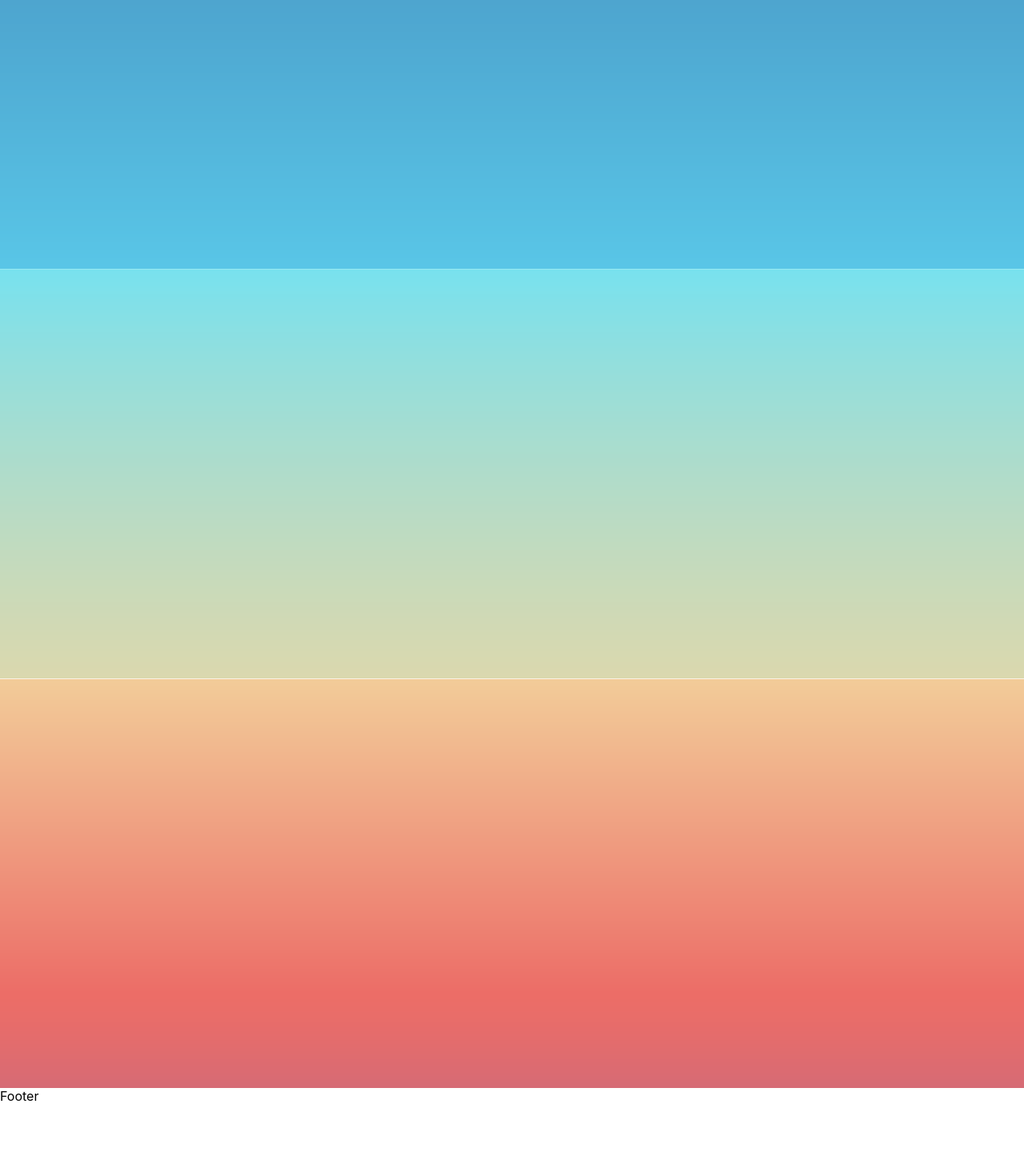
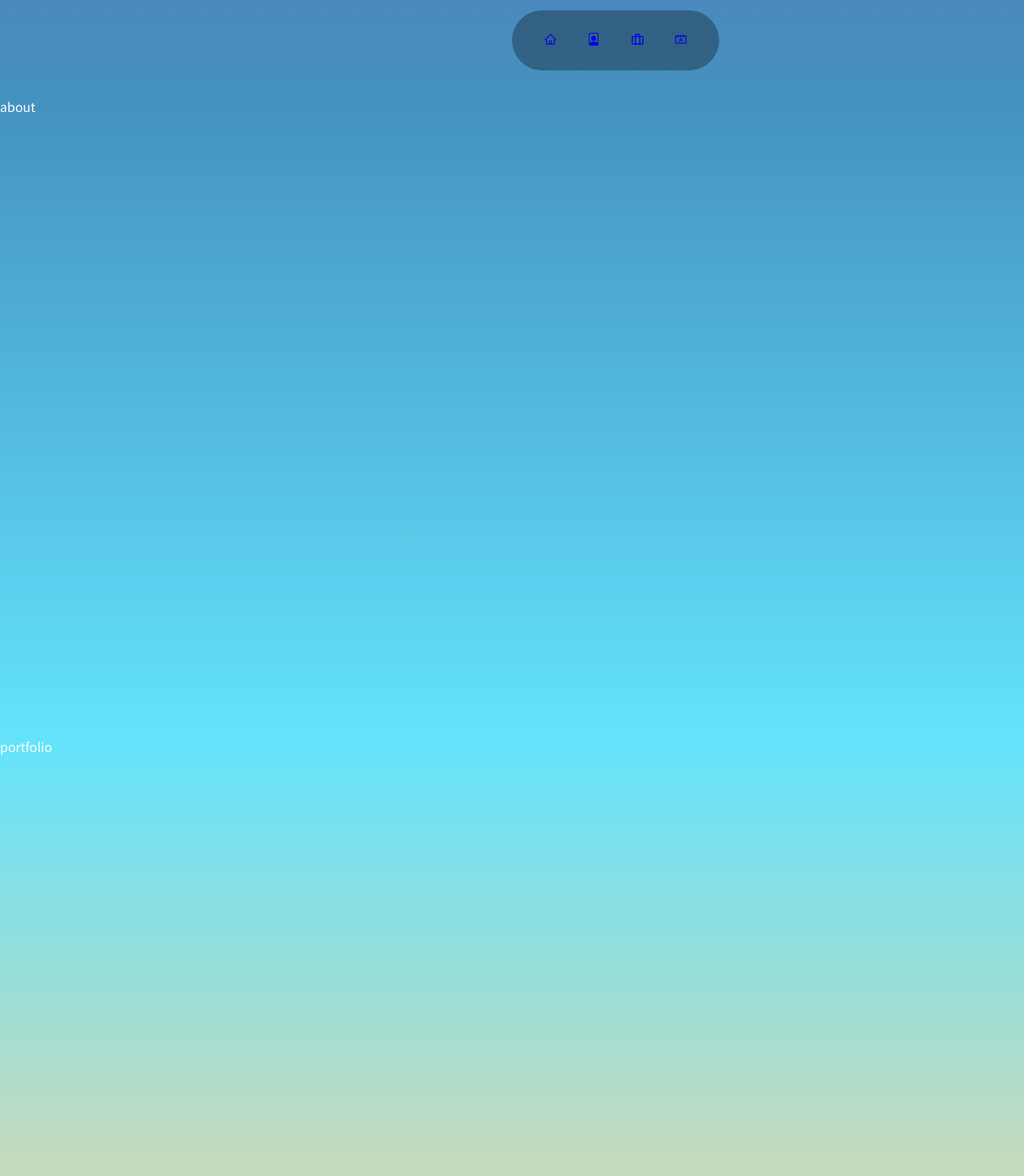
Before and after one commit to zxcwer/MyPortfolio, a React (Create React App) app: page / in a window 1280 px wide. Shown: the part 680-2150 px from the top of the page at 80% size. Before the commit the page ends 2060 px from the top, so only its background shows below. Built offline with nearby package versions, Linux system fonts and the light colour scheme.

Commit message:
✌️ update portfolio part 1

```diff
--- a/package.json
+++ b/package.json
@@ -8,6 +8,7 @@
     "@testing-library/user-event": "^13.5.0",
     "react": "^18.1.0",
     "react-dom": "^18.1.0",
+    "react-icons": "^4.4.0",
     "react-scripts": "5.0.1",
     "web-vitals": "^2.1.4"
   },
--- a/src/App.js
+++ b/src/App.js
@@ -4,7 +4,7 @@ import About from "./components/About/About";
 import Portfolio from "./components/Portfolio/Portfolio";
 import Contact from "./components/Contact/Contact";
 import Footer from "./components/Footer/Footer";
-
+import "./style.css";
 function App() {
   return (
     <div>
--- a/src/components/About/About.js
+++ b/src/components/About/About.js
@@ -2,7 +2,7 @@ import React from "react";
 import "./about.css";
 const About = () => {
   return (
-    <section id="#about" className="section__about">
+    <section id="about" className="section__about">
       about
     </section>
   );
--- a/src/components/About/about.css
+++ b/src/components/About/about.css
@@ -1,4 +1,5 @@
 .section__about {
-  background-image: url("../../assets/02.png");
-  height: 63vh;
+  /* background-image: url("../../assets/02.png"); */
+  background-image: linear-gradient(#4491bf, #63e3fc);
+  height: 100vh;
 }
--- a/src/components/Contact/Contact.js
+++ b/src/components/Contact/Contact.js
@@ -1,7 +1,7 @@
 import React from "react";
 import "./contact.css";
 const Contact = () => {
-  return <section id="#contact" className="section__contact"></section>;
+  return <section id="contact" className="section__contact"></section>;
 };
 
 export default Contact;
--- a/src/components/Contact/contact.css
+++ b/src/components/Contact/contact.css
@@ -1,4 +1,5 @@
 .section__contact {
-  background-image: url("../../assets/04.png");
-  height: 64vh;
+  /* background-image: url("../../assets/04.png"); */
+  background-image: linear-gradient(#f3d69e, #ec6d67);
+  height: 100vh;
 }
--- a/src/components/Header/header.css
+++ b/src/components/Header/header.css
@@ -1,15 +1,5 @@
 header {
-  background-image: url("../../assets/01.png");
-  height: 64vh;
+  /* background-image: url("../../assets/01.png"); */
+  background-image: linear-gradient(#715cb5, #4491bf);
+  height: 100vh;
 }
-
-@media screen and (max-width: 1024) {
-  .header {
-    height: 68%;
-  }
-}
-@media screen and (max-width: 600) {
-  .header {
-    height: auto;
-  }
-}
--- a/src/components/Nav/Nav.js
+++ b/src/components/Nav/Nav.js
@@ -1,12 +1,24 @@
 import React from "react";
+import { AiOutlineHome, AiOutlineContacts } from "react-icons/ai";
+import { BsFilePerson } from "react-icons/bs";
+import { FiBriefcase } from "react-icons/fi";
+import { useState } from "react";
 import "./nav.css";
 const Nav = () => {
   return (
     <nav>
-      <a href="#"></a>
-      <a href="#about"></a>
-      <a href="#portfolio"></a>
-      <a href="#contact"></a>
+      <a href="#">
+        <AiOutlineHome />
+      </a>
+      <a href="#about">
+        <BsFilePerson />
+      </a>
+      <a href="#portfolio">
+        <FiBriefcase />
+      </a>
+      <a href="#contact">
+        <AiOutlineContacts />
+      </a>
     </nav>
   );
 };
--- a/src/components/Nav/nav.css
+++ b/src/components/Nav/nav.css
@@ -0,0 +1,19 @@
+nav {
+  background: rgba(0, 0, 0, 0.3);
+  width: max-content;
+  display: block;
+  padding: 0.7rem 1.7rem;
+  z-index: 2;
+  position: fixed;
+  left: 50%;
+  transform: (-50%);
+  bottom: 2rem;
+  display: flex;
+  gap: 0.8rem;
+  border-radius: 3rem;
+  backdrop-filter: blur(15px);
+}
+nav a {
+  background: transparent;
+  padding: 0.8rem;
+}
--- a/src/components/Portfolio/Portfolio.js
+++ b/src/components/Portfolio/Portfolio.js
@@ -2,7 +2,11 @@ import React from "react";
 import "./portfolio.css";
 
 const Portfolio = () => {
-  return <section id="#portfolio" className="section__portfolio"></section>;
+  return (
+    <section id="portfolio" className="section__portfolio">
+      portfolio
+    </section>
+  );
 };
 
 export default Portfolio;
--- a/src/components/Portfolio/portfolio.css
+++ b/src/components/Portfolio/portfolio.css
@@ -1,4 +1,5 @@
 .section__portfolio {
-  background-image: url("../../assets/03.png");
-  height: 64vh;
+  /* background-image: url("../../assets/03.png"); */
+  background-image: linear-gradient(#63e3fc, #f3d69e);
+  height: 100vh;
 }
--- a/src/style.css
+++ b/src/style.css
@@ -1,7 +1,45 @@
+@import url("https://fonts.googleapis.com/css2?family=Noto+Sans+JP:wght@300;400;500;700&display=swap");
+
 * {
   margin: 0;
   padding: 0;
+  border: 0;
+  outline: 0;
+  box-sizing: border-box;
+  list-style: none;
+  text-decoration: none;
 }
+
+:root {
+  --color--bg: #ffcc8f;
+  --color--bg-variant: #ffdaaf;
+  --color--primary: #a760ff;
+  --color--secondary: #ca82ff;
+  --color--white: #fff;
+  --color--black: #000;
+  --color--light: rgba(255, 255, 255, 0.6);
+
+  --transition: all 400ms ease;
+
+  --container--width-lg: 75%;
+  --container--width-md: 86%;
+  --container--width-sm: 90%;
+}
+
+html {
+  scroll-behavior: smooth;
+}
+::-webkit-scrollbar {
+  display: none;
+}
+
+body {
+  font-family: "Noto Sans JP", sans-serif;
+  background-color: var(--color--bg);
+  color: var(--color--white);
+  line-height: 1.7;
+}
+
 h1,
 h2,
 h3,
```
Also changed, not shown: 1 other file (tests, documents, lock files or other folders).
